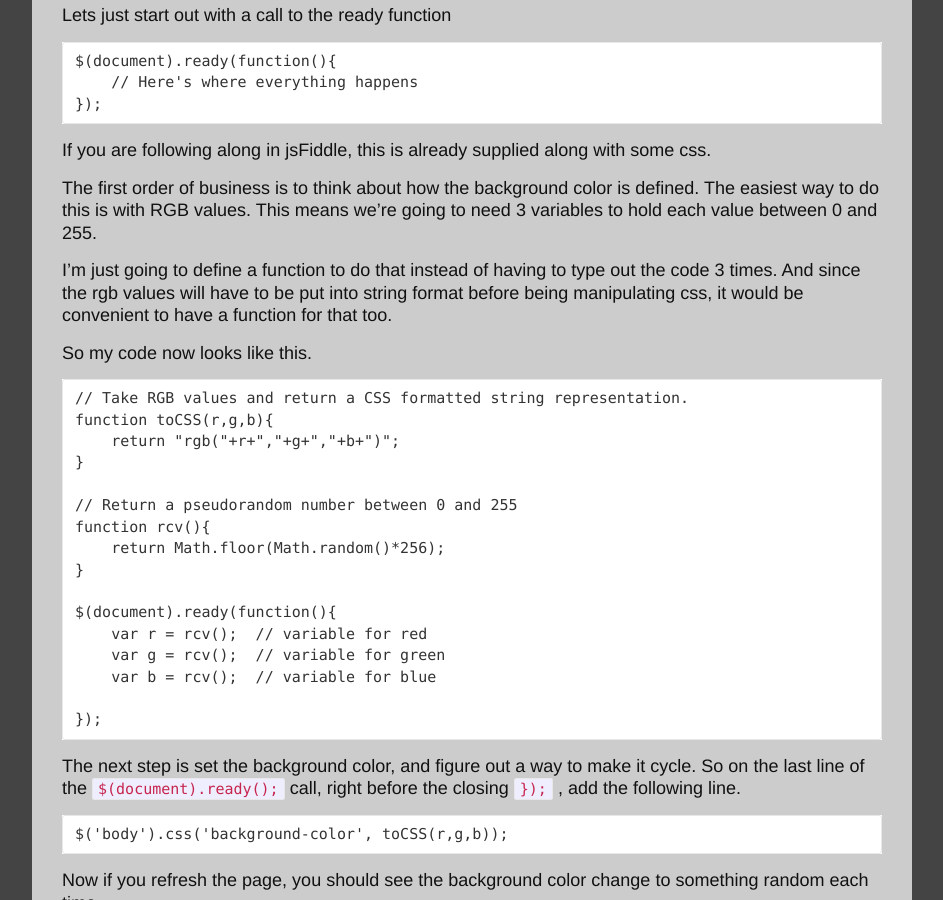
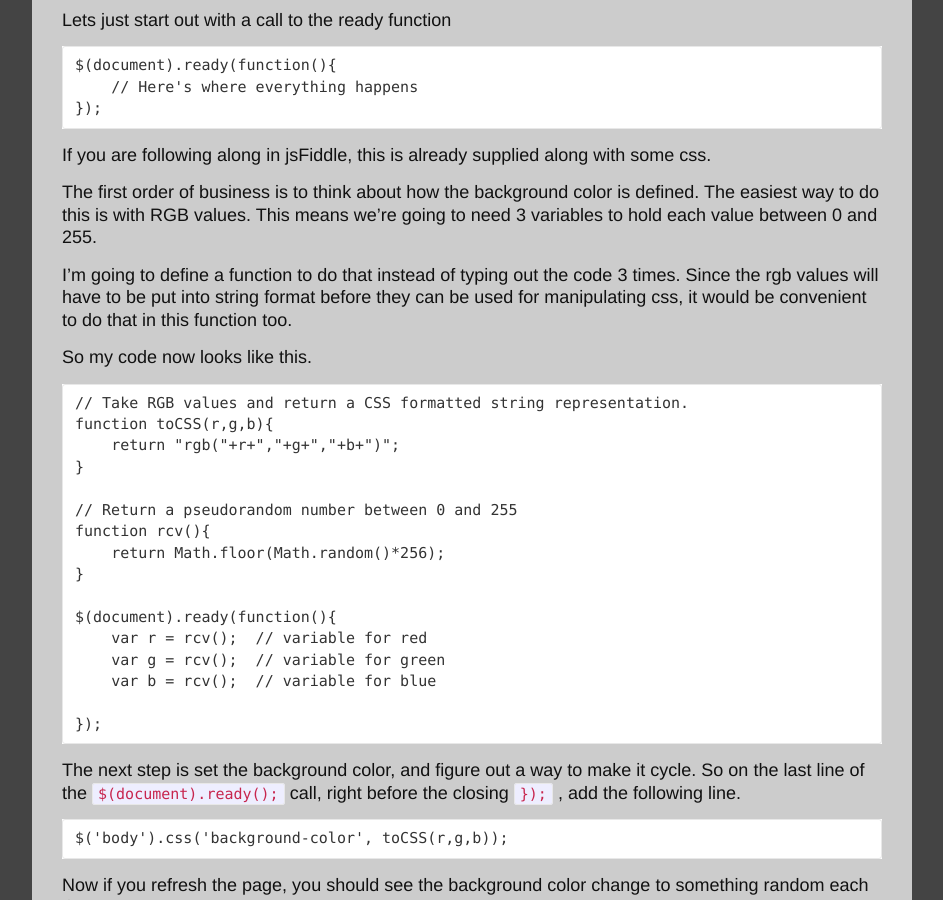
Before and after one commit to plosive/konstantinfarrell.github.io, a Jekyll site: the page built from _posts/2016-05-12-gradiate.md, in a window 1280 px wide and 900 px high, scrolled down 755 px. Shown: the whole window, without its empty margins (168-1111 px from the left). Built offline with Jekyll 4.4.1, drawn with Linux system fonts in a browser that asks for light colours.

Commit message:
Edit post about color changing backgrounds

```diff
--- a/_posts/2016-05-12-gradiate.md
+++ b/_posts/2016-05-12-gradiate.md
@@ -21,7 +21,7 @@
 Feel free to follow along using this [fiddle](https://jsfiddle.net/cem8ukfr/8/) I have prepared.
 
 
-## Step 1. Setup the page.
+# Step 1. Setup the page.
 
 Lets just start out with a call to the ready function
 
@@ -35,9 +35,9 @@
 easiest way to do this is with RGB values. This means we're going to need 3 variables
 to hold each value between 0 and 255.
 
-I'm just going to define a function to do that instead of having to type out the code 3 times.
-And since the rgb values will have to be put into string format before being manipulating css,
-it would be convenient to have a function for that too.
+I'm going to define a function to do that instead of typing out the code 3 times.
+Since the rgb values will have to be put into string format before they can be used
+for manipulating css, it would be convenient to do that in this function too.
 
 So my code now looks like this.
 
@@ -67,7 +67,7 @@
 Now if you refresh the page, you should see the background color change to
 something random each time.
 
-## Step 2: Make the colors change
+# Step 2: Make the colors change
 
 This part is a little more tricky. Making the colors change isn't very difficult because all we
 really need to do is to add a function that slightly changes each color value, and then call that
@@ -96,7 +96,7 @@
 enable smooth transitions, only up until a color value reached 255. Then
 there would be a sharp change as that particular color jumped back down to 0.
 
-## Step 3: Make the colors change...better.
+# Step 3: Make the colors change...better.
 
 To address this lets just look at some nice mathematical properties.
 
@@ -145,7 +145,7 @@
         }, delay);
     }
 
-## Step 4: Make it go.
+# Step 4: Make it go.
 
 Now we just add a call to the transition function from within our `$(document).ready`
 function, and pass in the `r`,`g`,`b` values that were defined previously.
```
